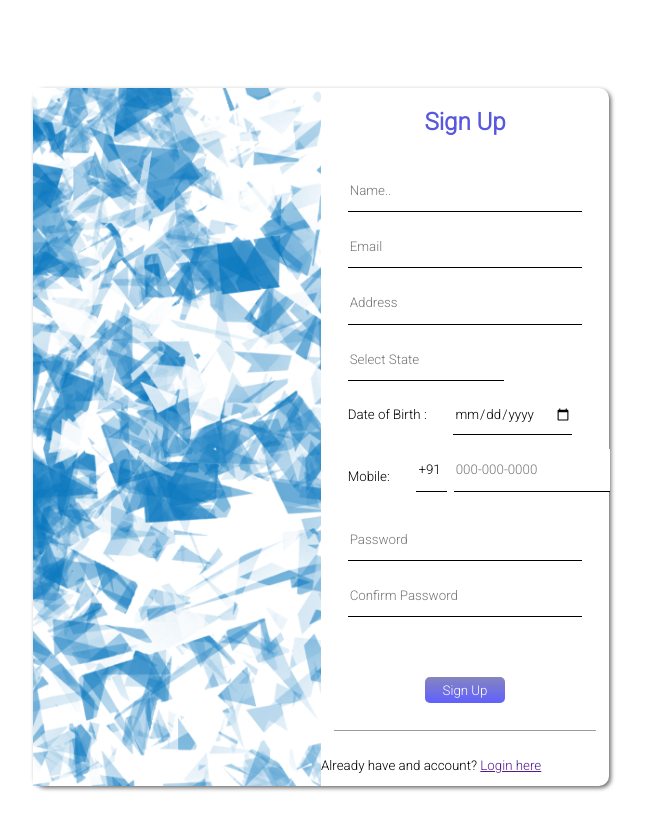
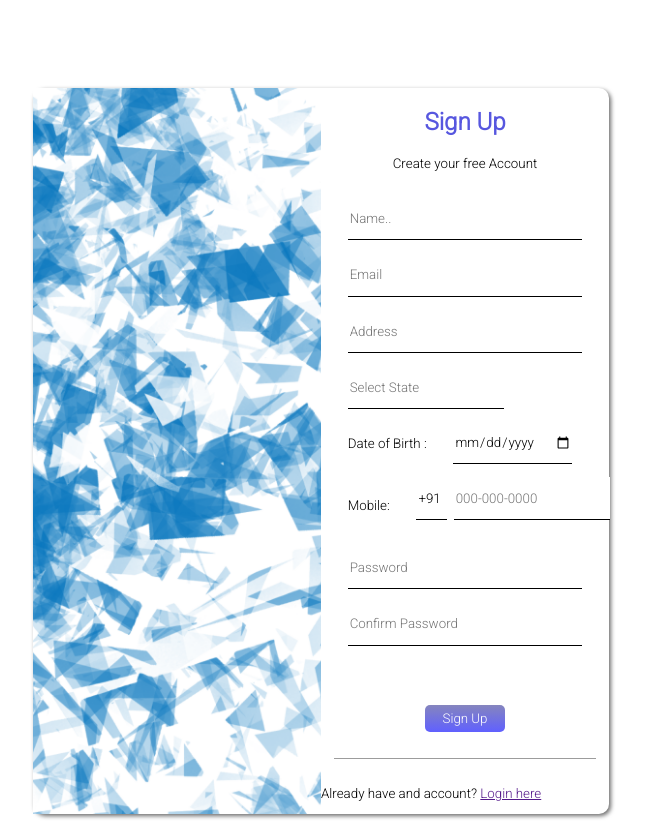
Before and after one commit to PrakashMandal-IV/Registeration_Form, a plain HTML site: page index.html in a window 1280 px wide. Shown: the whole page, without its empty margins (319-964 px from the left). Before the commit the page ends 800 px from the top, so only its background shows below. Drawn offline with Linux system fonts and the light colour scheme.

Commit message:
Add : title desc

```diff
--- a/Style/style.css
+++ b/Style/style.css
@@ -36,12 +36,16 @@ body {
     flex-direction: column;
     gap: 10pt;
 }
-
+.intro{
+    text-align: center;
+}
 .title {
     color: rgb(87, 87, 223);
     font-family: 'Roboto', sans-serif;
     font-weight: bolder;
-    text-align: center;
+}
+.desc{
+    font-size: 10pt;
 }
 
 .inputfield {
@@ -107,6 +111,7 @@ body {
     color: red;
     margin: 0;
     font-size: 8pt;
+    margin-left: 10pt;
 }
 
 
--- a/index.html
+++ b/index.html
@@ -16,9 +16,12 @@
 
         </div>
         <div class="form">
-            <div>
+            <form>
                 <div class="details">
+                    <div class="intro">
                     <h2 class="title">Sign Up</h2>
+                    <p class="desc">Create your free Account</p>
+                </div>
                     <div class="inputfield">
 
                         <input class="input" type="text" name="name" id="name" placeholder="Name.." required>
@@ -70,7 +73,7 @@
                     <p class="login">Already have and account? <a href="">Login here</a></p>
 
                 </div>
-            </div>
+            </form>
         </div>
     </div>
 </body>
```
